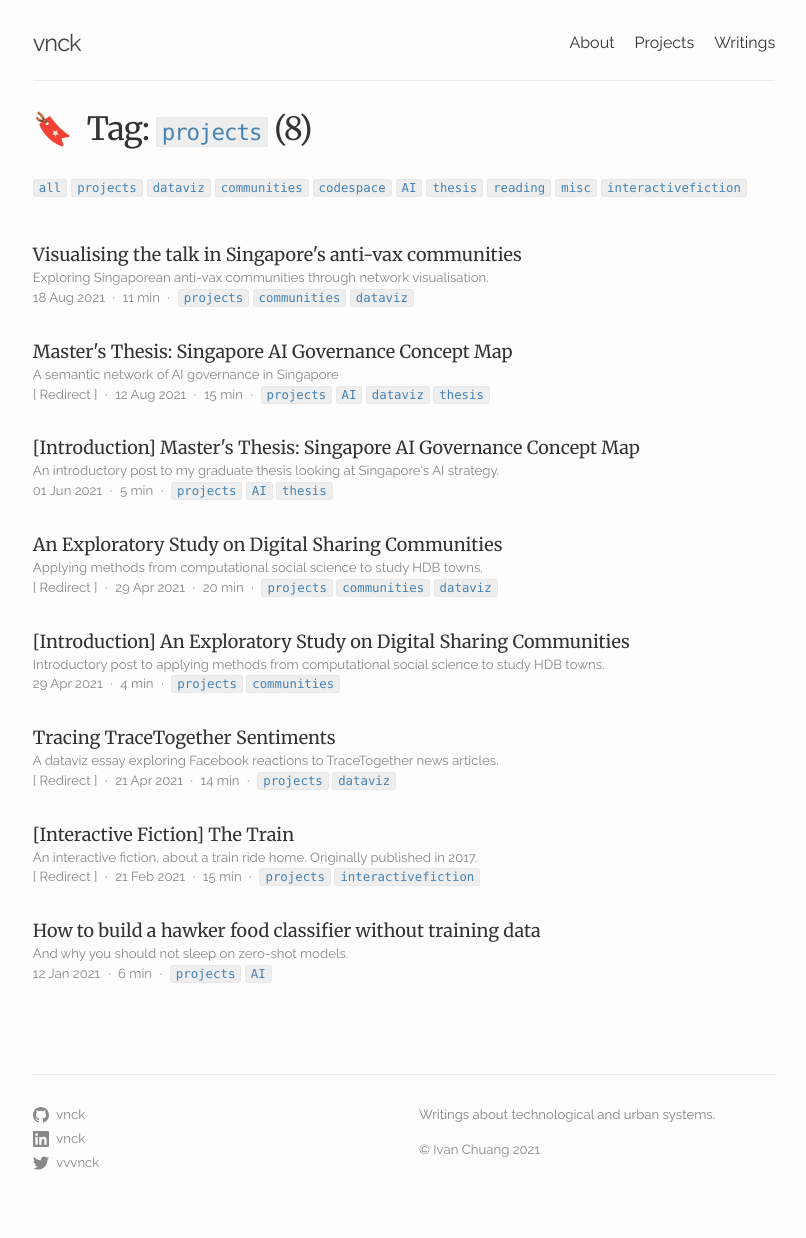
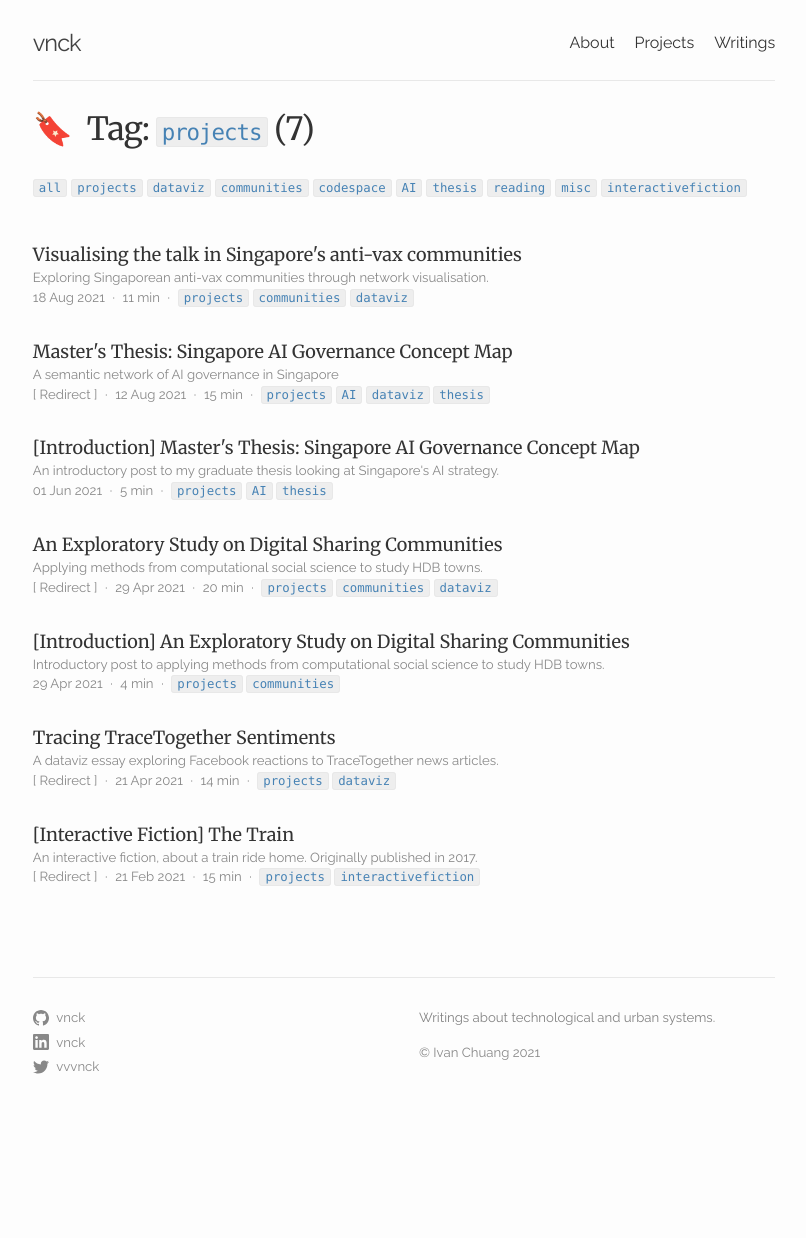
Before and after one commit to vnck/vnck.github.io, a Jekyll site: the page built from tag/projects.md, in a window 1280 px wide. Shown: the whole page, without its empty margins (236-1042 px from the left). Built offline with Jekyll 4.4.1, drawn with Linux system fonts in a browser that asks for light colours; after the commit the page ends 1141 px from its top, so only the background shows below that; some of the changed lines change nothing that is shown.

Commit message:
edit metadata tags

```diff
--- a/_includes/custom-head.html
+++ b/_includes/custom-head.html
@@ -11,18 +11,23 @@
 <meta name="twitter:site"    content="@{{ site.twitter.username }}">
 <meta name="twitter:creator" content="@{{ page.author.name }}">
 <meta name="twitter:title"   content="{{ page.title }}">
+<meta property='og:title' content="{{ page.title }}"/>
 
 {% if page.description %}
   <meta name="twitter:description" content="{{ page.description }}">
+  <meta property='og:description' content="{{ page.description }}"/>
 {% else %}
   <meta name="twitter:description" content="{{ site.description }}">
+  <meta property='og:description' content="{{ site.description }}"/>
 {% endif %}
 
 {% if page.image %}
   <meta name="twitter:card"  content="summary_large_image">
   <meta name="twitter:image" content="{{ site.url }}{{ page.image }}">
+  <meta property='og:image' content="{{ site.url }}{{ page.image }}"/>
 {% else %}
   <meta name="twitter:card"  content="summary">
   <meta name="twitter:image" content="{{ site.title_image }}">
+  <meta property='og:image' content="{{ site.title_image }}"/>
 {% endif %}
 <!-- end of Twitter cards -->
--- a/_posts/2021-01-12-zero-shot-hawker-food-classifier.md
+++ b/_posts/2021-01-12-zero-shot-hawker-food-classifier.md
@@ -2,7 +2,7 @@
 layout: post
 title: "How to build a hawker food classifier without training data"
 date: 2021-01-12
-tag: [projects, AI]
+tag: [AI]
 description: "And why you should not sleep on zero-shot models."
 permalink: /writings/zero-shot-hawker-food-classifier
 ---
```
